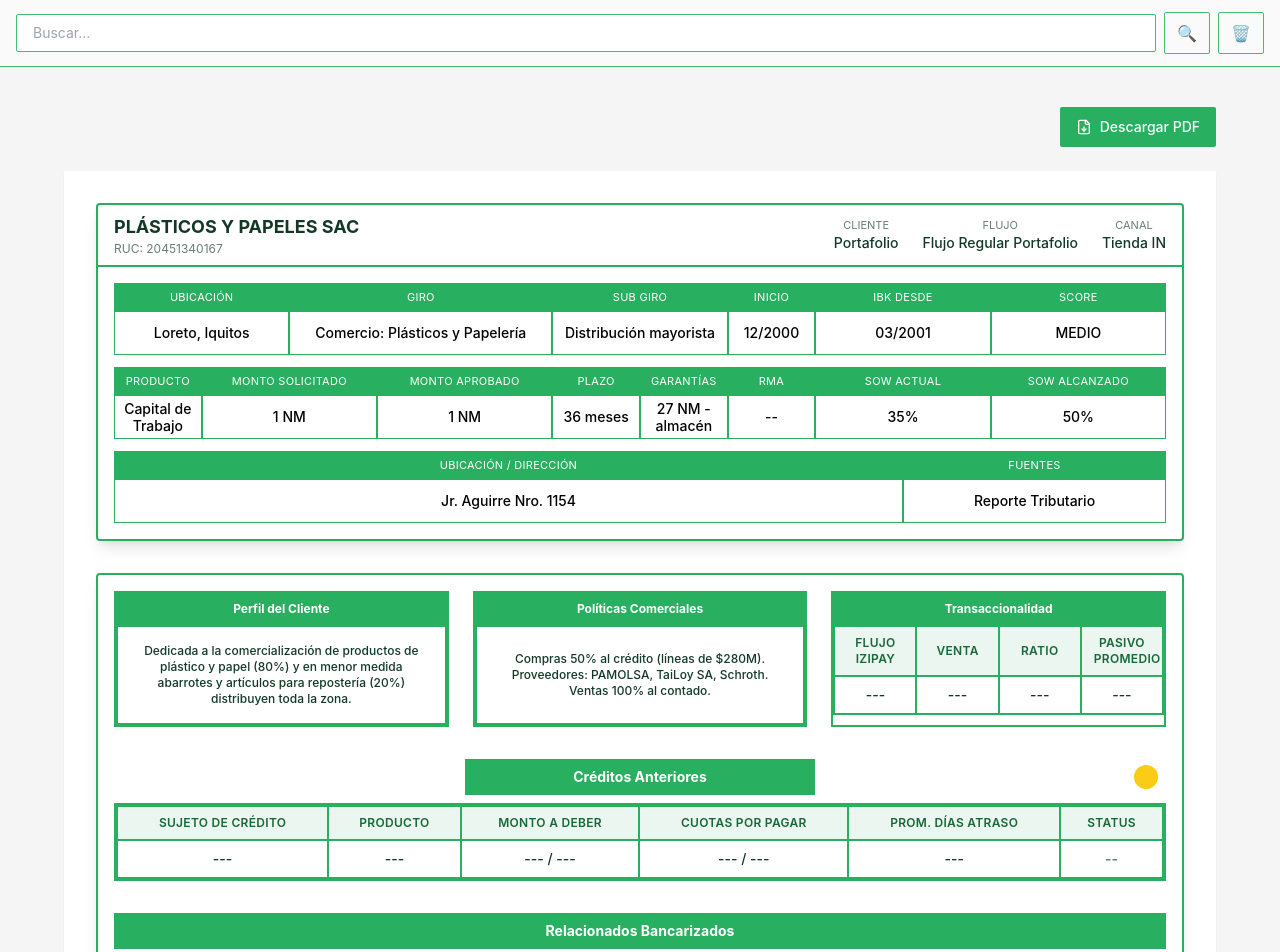
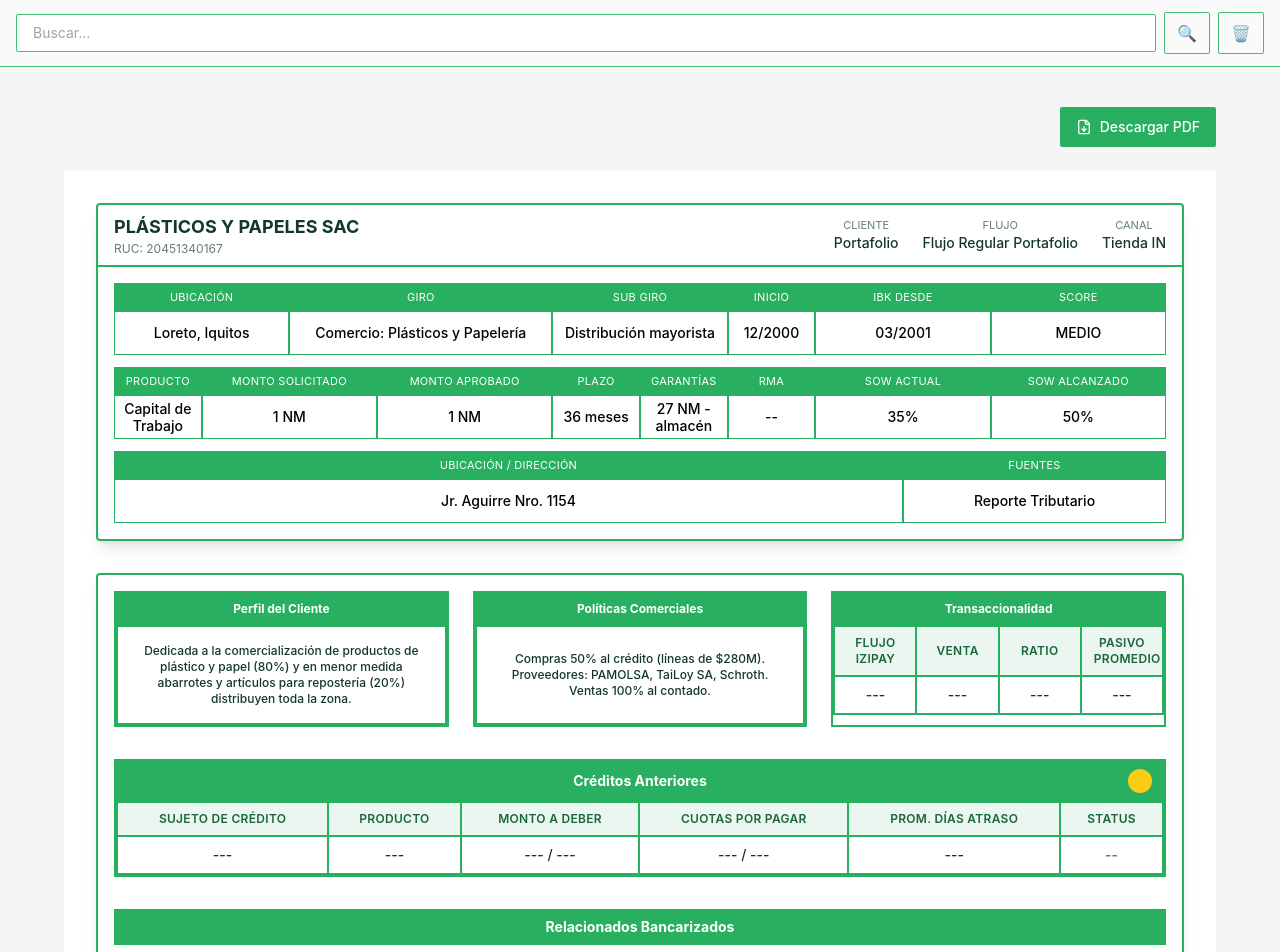
Before and after one commit to aless1999ct/OnePager-View, a React (Vite) app: page / in a window 1280 px wide. Shown: the top 952 px of the page. Built offline with nearby package versions, Linux system fonts and the light colour scheme; the HTML template or start-up script is replaced by a standard one.

Commit message:
Update ClientDetailsSection.tsx

```diff
--- a/src/components/ClientDetailsSection.tsx
+++ b/src/components/ClientDetailsSection.tsx
@@ -148,20 +148,22 @@ const ClientDetailsSection = ({
             CRÉDITOS ANTERIORES
         ========================= */}
         <div>
-  <div className="relative mb-2">
-    <div className="grid grid-cols-3 items-center">
-      <div />
-      <div className="header-banner text-sm text-center">
+          {/* HEADER CON SEMÁFORO INTEGRADO */}
+          <div className="border-2 border-primary border-b-0">
+            <div className="header-banner text-sm flex items-center justify-between px-3">
+              {/* Espaciador para centrar visualmente */}
+              <span className="w-6" />
+
+              <span className="font-bold">
                 Créditos Anteriores
-      </div>
-      <div className="flex justify-end pr-2">
-        {/* Semáforo FIJO en ámbar */}
+              </span>
+
               <Semaforo estado="ambar" />
             </div>
           </div>
-  </div>
 
-  <div className="overflow-x-auto border-2 border-primary">
+          {/* TABLA */}
+          <div className="overflow-x-auto border-2 border-primary border-t-0">
             <table className="w-full text-xs">
               <thead>
                 <tr>
@@ -200,8 +202,6 @@ const ClientDetailsSection = ({
             </table>
           </div>
         </div>
-
-
 
         {/* =========================
             RELACIONADOS
```
Lines whose indentation alone changed are shown as unchanged.
